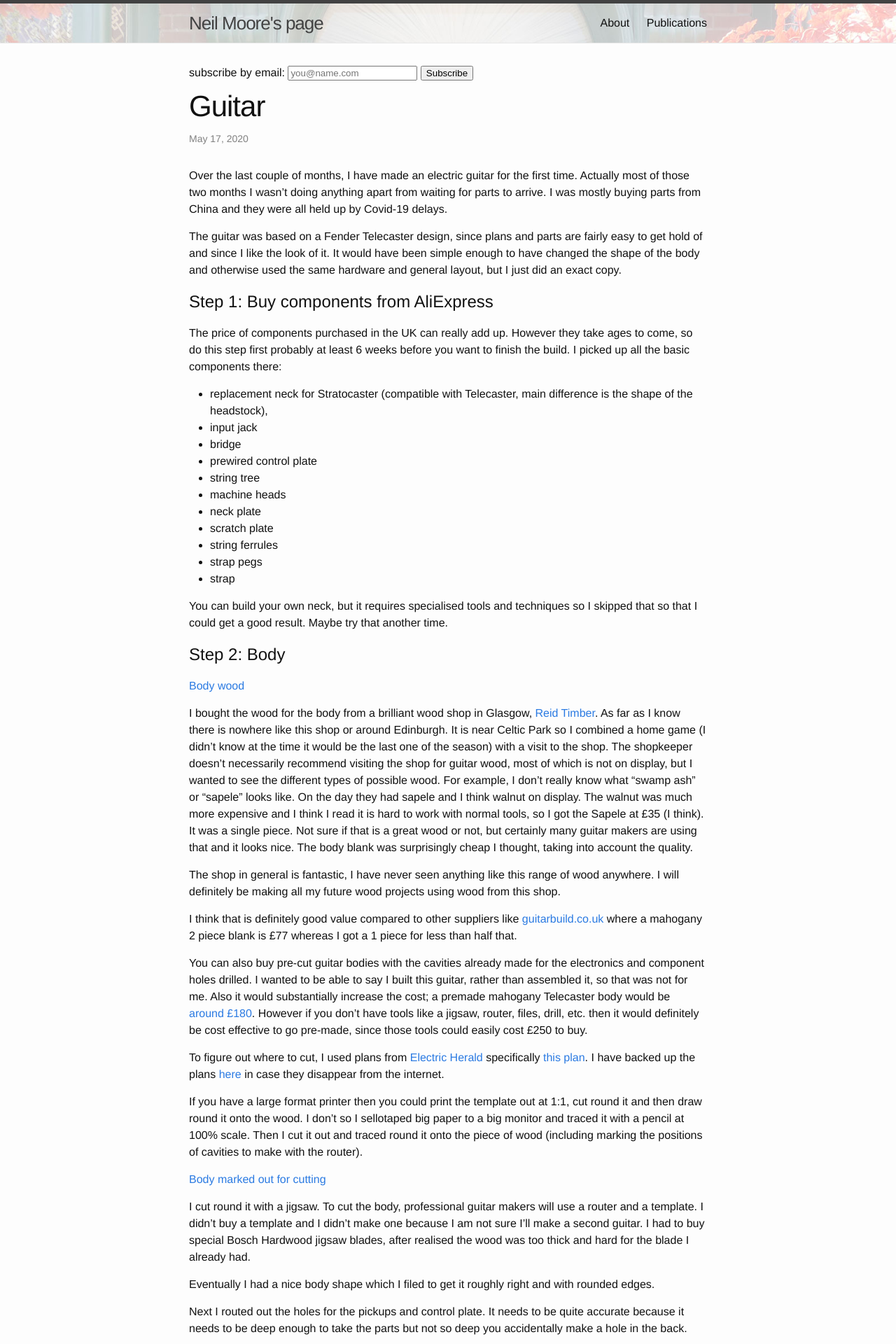
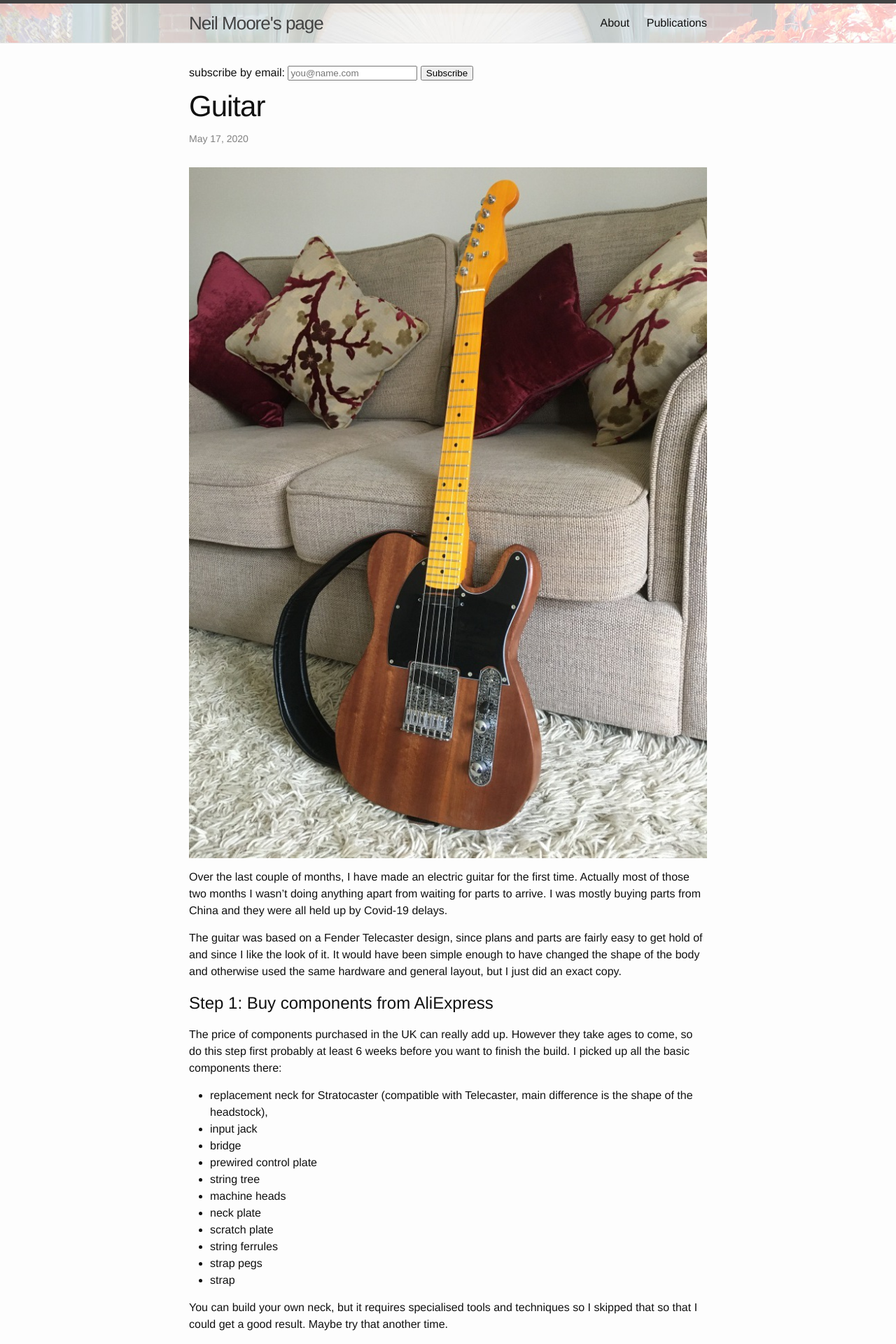
Before and after one commit to neil-ca-moore/neil-ca-moore.github.io, a Jekyll site: the page built from _posts/2020-05-17-guitar.markdown, in a window 1280 px wide. Shown: the top 1920 px of the page at 70% size. Built offline with Jekyll 4.4.1, drawn with Linux system fonts in a browser that asks for light colours; nearby versions of some CDN libraries; comment, search, counter and statistics services are not loaded.

Commit message:
image rotation

```diff
--- a/_posts/2020-05-17-guitar.markdown
+++ b/_posts/2020-05-17-guitar.markdown
@@ -4,6 +4,8 @@ date:   2020-05-17 13:22:16
 title: "Guitar"
 categories: personal
 ---
+
+![smiley](/resources/guitar/IMG_20200518_103715.JPG)
 
 Over the last couple of months, I have made an electric guitar for the first time. Actually most of those two months I wasn't doing anything apart
 from waiting for parts to arrive. I was mostly buying parts from China and they were all held up by Covid-19 delays.
```
Also changed, not shown: resources/guitar/Control_Plate_Wiring_Diagram_2.jpg, resources/guitar/IMG_20200307_132508.jpg, resources/guitar/IMG_20200329_144647.JPG, resources/guitar/IMG_20200413_173239.JPG, resources/guitar/IMG_20200502_100327.JPG, resources/guitar/IMG_20200502_102502.JPG, resources/guitar/IMG_20200502_104931.JPG, resources/guitar/IMG_20200502_122022.JPG, resources/guitar/IMG_20200502_122228.JPG, resources/guitar/IMG_20200509_114937.JPG, resources/guitar/IMG_20200509_132943.JPG, resources/guitar/IMG_20200515_211451.jpg, resources/guitar/IMG_20200518_103715.JPG.
